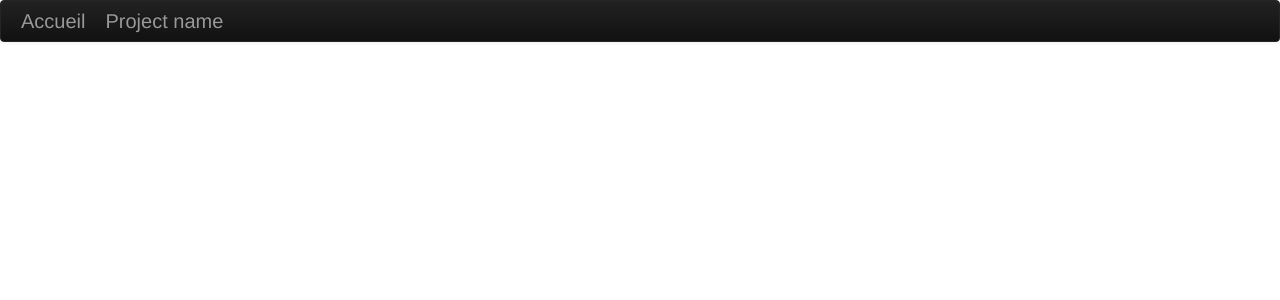
After one commit to azrael2162/filelec2.0, a PHP site: template pages/accueil.php in a window 1280 px wide. The commit adds this page. Shown: the top 300 px of the page. Run offline with PHP 8.4, Linux system fonts and the light colour scheme; the template is opened without the code that fills it, so the values that code supplies are empty.

Commit message:
rien de particulier

```diff
--- a/body/header.php
+++ b/body/header.php
@@ -12,12 +12,12 @@
 
 <!-- CSS & JS pour template -->
 
-    <!-- Bootstrap core CSS -->
-    <link href="vendor/bootstrap/css/bootstrap.min.css" rel="stylesheet">
-
-    <!-- Custom styles for this template -->
-    <link href="css/half-slider.css" rel="stylesheet">
-    <script src="vendor/jquery/jquery.min.js"></script>
-    <script src="vendor/bootstrap/js/bootstrap.bundle.min.js"></script>
-<!--  -->
+<link href="css/bootstrap.min.css" rel="stylesheet" media="screen">
+<script src="http://code.jquery.com/jquery.js"></script>
+<script src="js/bootstrap.min.js"></script>
+<!-- Bootstrap -->
+<link rel="shortcut icon" type="image/ico" href="http://voith.com/cps/voith_static/img/icons/favicon.ico" />
+<link rel="stylesheet" href="https://maxcdn.bootstrapcdn.com/font-awesome/4.7.0/css/font-awesome.min.css" />
+<!-- CSS -->
+<link rel="stylesheet" href="css/style.css"/>
 </head>
--- /dev/null
+++ b/pages/accueil.php
@@ -0,0 +1,4 @@
+<html>
+<?php include 'body/header.php';?>
+<?php include 'vues/accueil.php';?>
+</html>
--- /dev/null
+++ b/vues/accueil.php
@@ -0,0 +1,25 @@
+<title>Accueil</title>
+<!-- Menu -->
+<div class="navbar navbar-inverse">
+  <div class="navbar-inner">
+    <div class="container">
+
+      <!-- .btn-navbar is used as the toggle for collapsed navbar content -->
+      <a class="btn btn-navbar" data-toggle="collapse" data-target=".nav-collapse">
+        <span class="icon-bar"></span>
+        <span class="icon-bar"></span>
+        <span class="icon-bar"></span>
+      </a>
+
+      <!-- Be sure to leave the brand out there if you want it shown -->
+      <a class="brand" href="#">Accueil</a>
+      <a class="brand" href="#">Project name</a>
+
+      <!-- Everything you want hidden at 940px or less, place within here -->
+      <div class="nav-collapse collapse">
+        <!-- .nav, .navbar-search, .navbar-form, etc -->
+      </div>
+
+    </div>
+  </div>
+</div>
```
